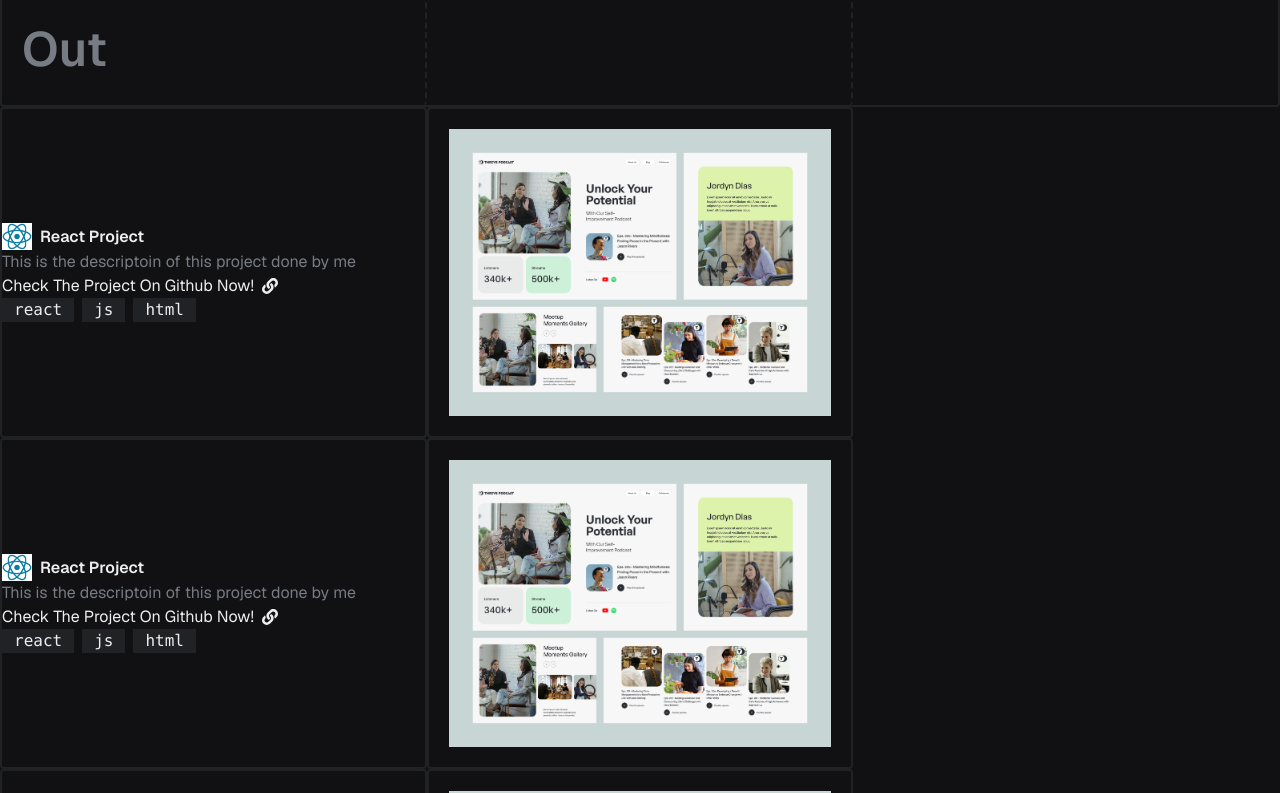
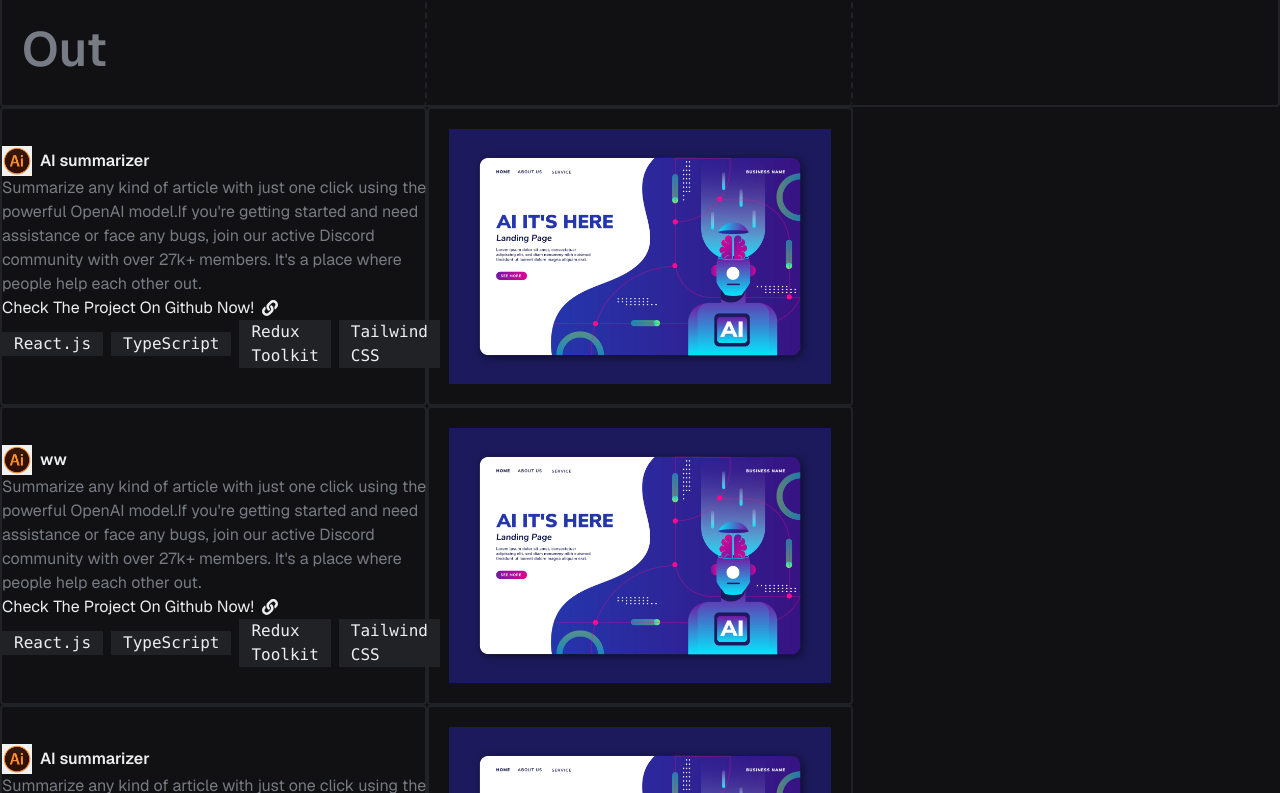
Before and after one commit to Ahmedhussin1/Personal-Portfolio, a Next.js app: page /work in a window 1280 px wide. Shown: the part 507-1300 px from the top of the page. Built offline with nearby package versions, Linux system fonts and the light colour scheme.

Commit message:
work cards in home matches the work card in the work page now

```diff
--- a/src/app/work/page.jsx
+++ b/src/app/work/page.jsx
@@ -1,9 +1,9 @@
 import WorkCard from "@/Components/WorkCard";
 import React from "react";
 import { GoCodeSquare } from "react-icons/go";
-import reactIcon from "../../../public/images.png";
-import projectImg from "../../../public/original-accb2ef29d68a2a29119c5e3ff116f33.png";
 import GetInTouch from "@/Components/GetInTouch";
+import singleWorkCardData from "@/data/singleWorkCardData";
+
 
 function WorkPage() {
   return (
@@ -39,7 +39,7 @@ function WorkPage() {
         <div className="col-span-1" />
       </div>
       {/* work section cards */}
-      <WorkCard
+      {/* <WorkCard
         id={1}
         title={"React Project"}
         description={"This is the descriptoin of this project done by me"}
@@ -47,23 +47,19 @@ function WorkPage() {
         projectImg={projectImg}
         skills={["react", "js", "html"]}
         projectLink={"https://github.com/Ahmedhussin1/Personal-Portfolio"}
-      />
-      <WorkCard
-      id={2}
-        title={"React Project"}
-        description={"This is the descriptoin of this project done by me"}
-        icon={reactIcon}
-        projectImg={projectImg}
-        skills={["react", "js", "html"]}
-      />
-      <WorkCard
-      id={3}
-        title={"React Project"}
-        description={"This is the descriptoin of this project done by me"}
-        icon={reactIcon}
-        projectImg={projectImg}
-        skills={["react", "js", "html"]}
-      />
+      /> */}
+      {singleWorkCardData.map((work) => (
+        <WorkCard
+          key={work.id}
+          id={work.id}
+          title={work.title}
+          description={work.description}
+          icon={work.icon}
+          projectImg={work.projectImg}
+          skills={work.skills}
+          projectLink={work.projectLink}
+        />
+      ))}
       <GetInTouch />
     </div>
   );
```
